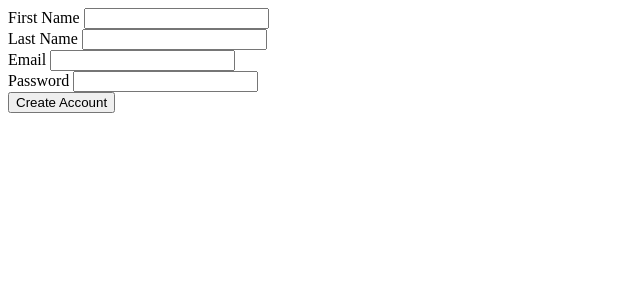
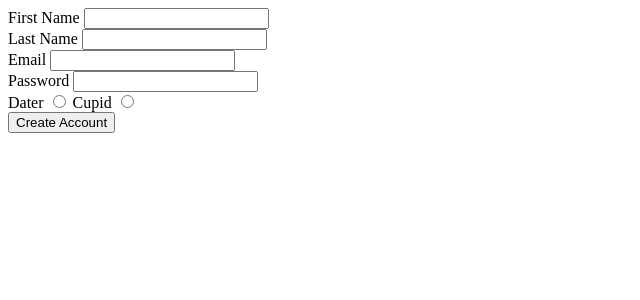
Before and after one commit to quality-liquid/cupid_code, a Django app: template Dev/_server/registration/templates/registration/sign_up.html in a window 1280 px wide. Shown: the top 300 px of the page, without its empty margins (0-640 px from the left). Run offline with Django 5.2, Linux system fonts and the light colour scheme; the template is opened without the code that fills it, so the values that code supplies are empty.

Commit message:
Trying to get everything ready for formatting & able to add components

```diff
--- a/Dev/_server/registration/templates/registration/index.html
+++ b/Dev/_server/registration/templates/registration/index.html
@@ -3,8 +3,8 @@
 {% block content %}
 
 <nav class="navbar">
-    <a href="">Log in</a>
-    <a href="">Sign Up</a>
+    <a href="/registration/sign_in/">Log in</a>
+    <a href="/registration/sign_up/">Sign Up</a>
 </nav>
 <main class="welcome-page">
     <h2>Cupid Code</h2>
@@ -17,7 +17,7 @@
         Worried about those nerve-wracking moments during your date? Activate our listening feature and let the AI discreetly guide you towards success. <br>
         Keep your love life organized with our handy calendar feature, ensuring you never miss a chance to charm that special someone. <br>
         And with our built-in transaction system, you can set a budget for the AI to use in securing goods and services, ensuring your date goes off without a hitch.<br>
-        Say goodbye to dating woes and hello to a world of endless possibilities with Cupid Code. Whether you're a seasoned romantic or a first-time dater,
+        Say goodbye to dating woes and hello to a world of endless possibilities with Cupid Code. Whether you're a seasoned romantic or a first-time dater, <br>
         let us help you crack the code to finding love in the digital age. Welcome to your new favorite wingman!
     </div>
 </main>
--- a/Dev/_server/registration/templates/registration/sign_up.html
+++ b/Dev/_server/registration/templates/registration/sign_up.html
@@ -4,29 +4,40 @@
 <form action="/registration/sign_up/" method="post" class="">
   {% csrf_token %}
   <div class="">
-    <label class="login">
+    <label class="">
       First Name
       <input type="text" name="first_name">
     </label>
   </div>
   <div class="">
-    <label class="login">
+    <label class="">
       Last Name
       <input type="text" name="last_name">
     </label>
   </div>
   <div class="">
-    <label class="login">
+    <label class="">
       Email
       <input type="email" name="email">
     </label>
   </div>
-  <div class="r">
-    <label class="login">
+  <div class="">
+    <label class="">
       Password
       <input type="password" name="password">
     </label>
   </div>
+  <div class="">
+    <label class="">
+      Dater
+      <input type="radio" name="user-type"/>
+    </label>
+    <label class="">
+      Cupid
+      <input type="radio" name="user-type"/>
+    </label>
+  </div>
+
   <button class="">Create Account</button>
 </form>
 {% endblock %}
```
